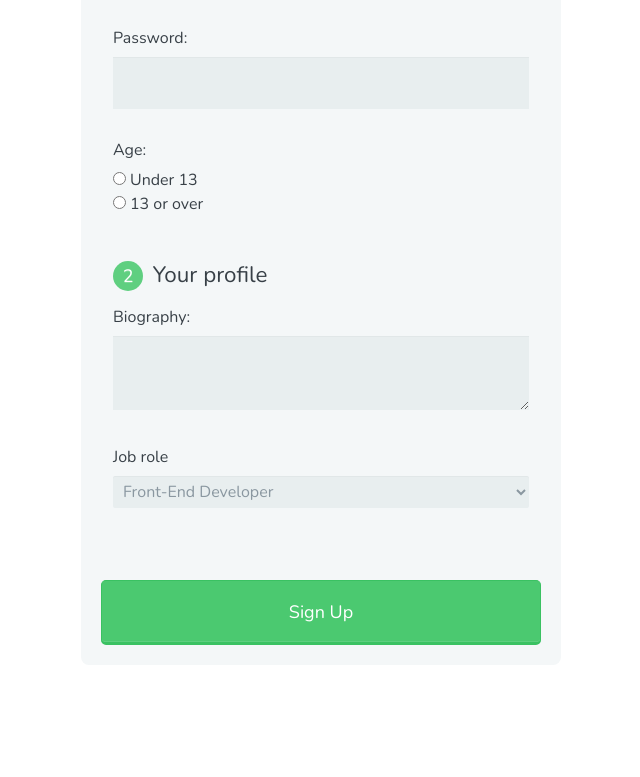
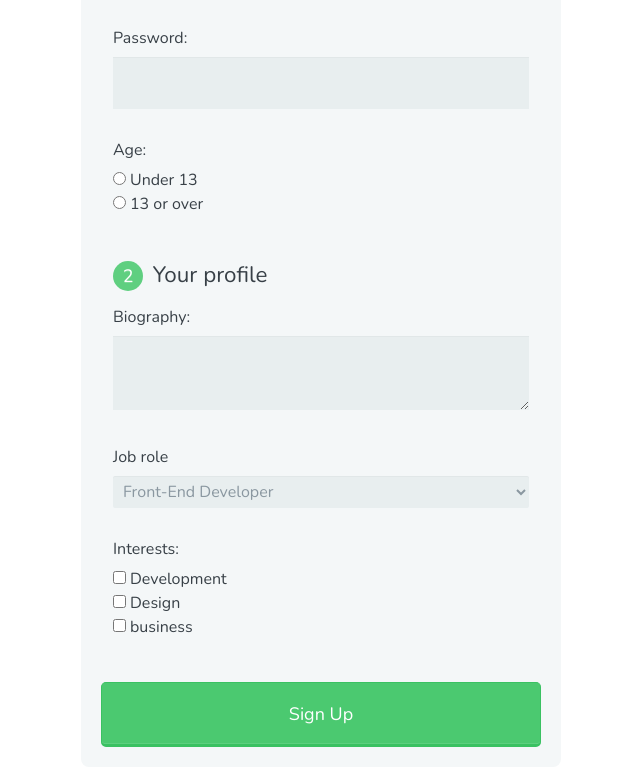
Before and after one commit to TapForMana/submission_form, a plain HTML site: page index.html in a window 1280 px wide. Shown: the part 338-1115 px from the top of the page, without its empty margins (319-959 px from the left). Before the commit the page ends 1013 px from the top, so only its background shows below. Drawn offline with nearby package versions, Linux system fonts and the light colour scheme.

Commit message:
Add files via upload

```diff
--- a/index.html
+++ b/index.html
@@ -54,6 +54,11 @@
                <option value="freelancer">Freelancer</option>
               </optgroup>
            </select>
+
+          <label>Interests:</label>
+            <input type="checkbox" id="development" value="interest_development" name="user_interest"><label class="light" for="development">Development</label><br>
+            <input type="checkbox" id="design" value="interest_design" name="user_interest"><label class="light" for="design">Design</label><br>
+            <input type="checkbox" id="business" value="interest_business" name="user_interest"><label class="light" for="business">business</label>
           </fieldset>
           <button type="submit">Sign Up</button>
       </form>
```
